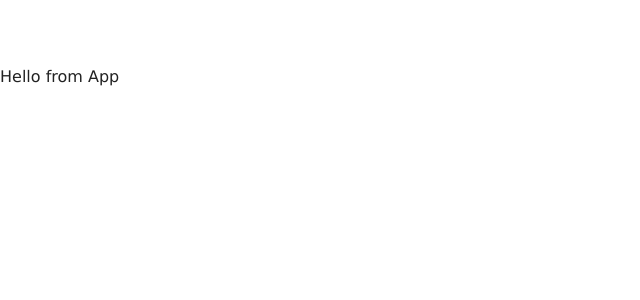
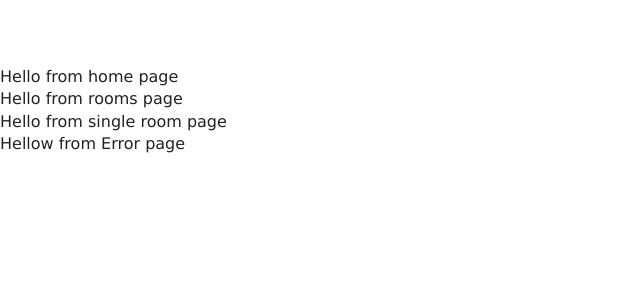
Before and after one commit to aburk3/resort, a React (Create React App) app: page / in a window 1280 px wide. Shown: the top 300 px of the page, without its empty margins (0-640 px from the left). Built offline with nearby package versions, Linux system fonts and the light colour scheme.

Commit message:
Added components: Home, Rooms, SingleRoom, and Error

```diff
--- a/src/App.js
+++ b/src/App.js
@@ -1,8 +1,20 @@
 import React from "react";
 import "./App.css";
 
+import Home from "./pages/Home";
+import Rooms from "./pages/Rooms";
+import SingleRoom from "./pages/SingleRoom";
+import Error from "./pages/Error";
+
 function App() {
-  return <>Hello from App</>;
+  return (
+    <>
+      <Home />
+      <Rooms />
+      <SingleRoom />
+      <Error />
+    </>
+  );
 }
 
 export default App;
--- /dev/null
+++ b/src/pages/Error.js
@@ -0,0 +1,5 @@
+import React from "react";
+
+export default function Error() {
+  return <div>Hellow from Error page</div>;
+}
--- /dev/null
+++ b/src/pages/Home.js
@@ -0,0 +1,5 @@
+import React from "react";
+
+export default function Home() {
+  return <div>Hello from home page</div>;
+}
--- /dev/null
+++ b/src/pages/Rooms.js
@@ -0,0 +1,7 @@
+import React from "react";
+
+const Rooms = () => {
+  return <div>Hello from rooms page</div>;
+};
+
+export default Rooms;
--- /dev/null
+++ b/src/pages/SingleRoom.js
@@ -0,0 +1,7 @@
+import React, { Component } from "react";
+
+export default class SingleRoom extends Component {
+  render() {
+    return <div>Hello from single room page</div>;
+  }
+}
```
